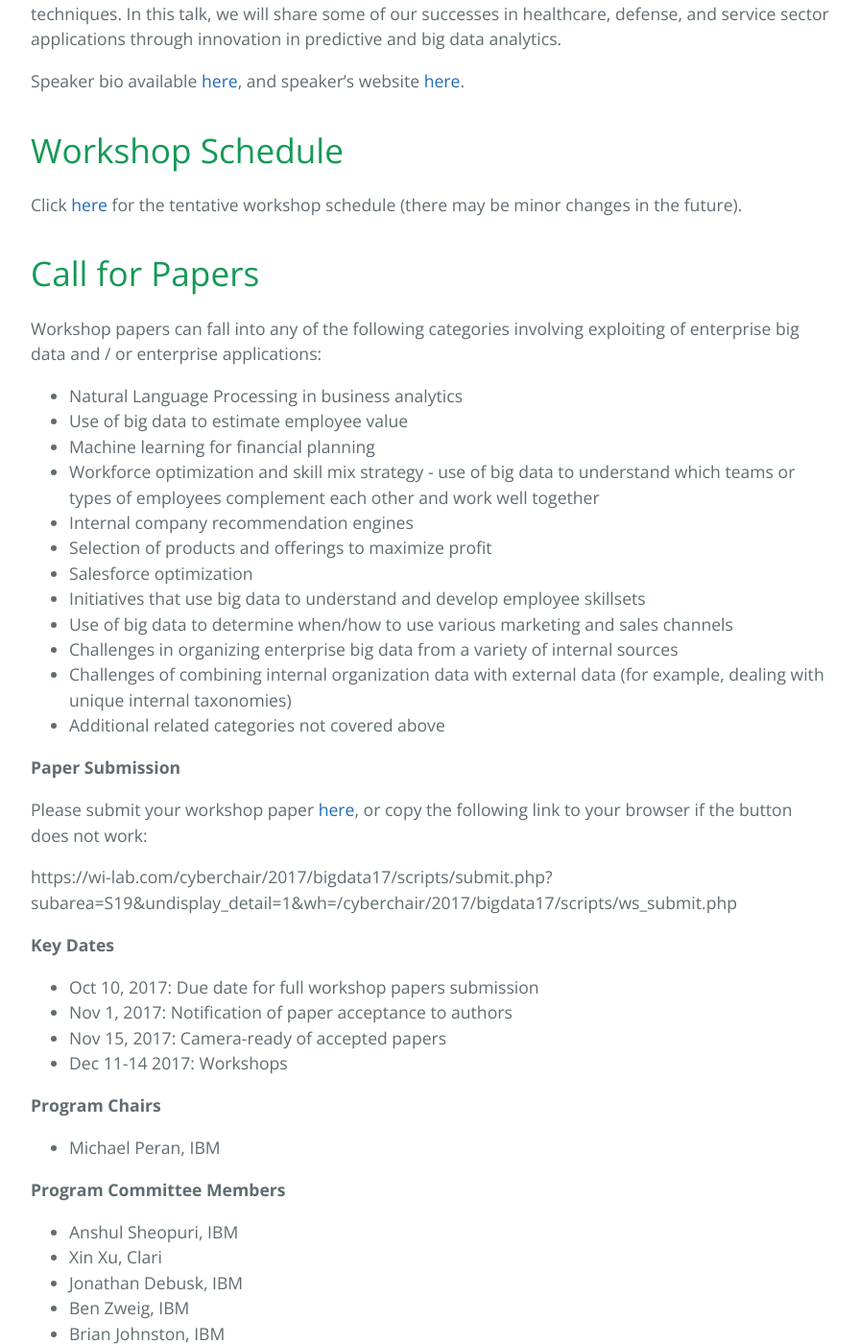
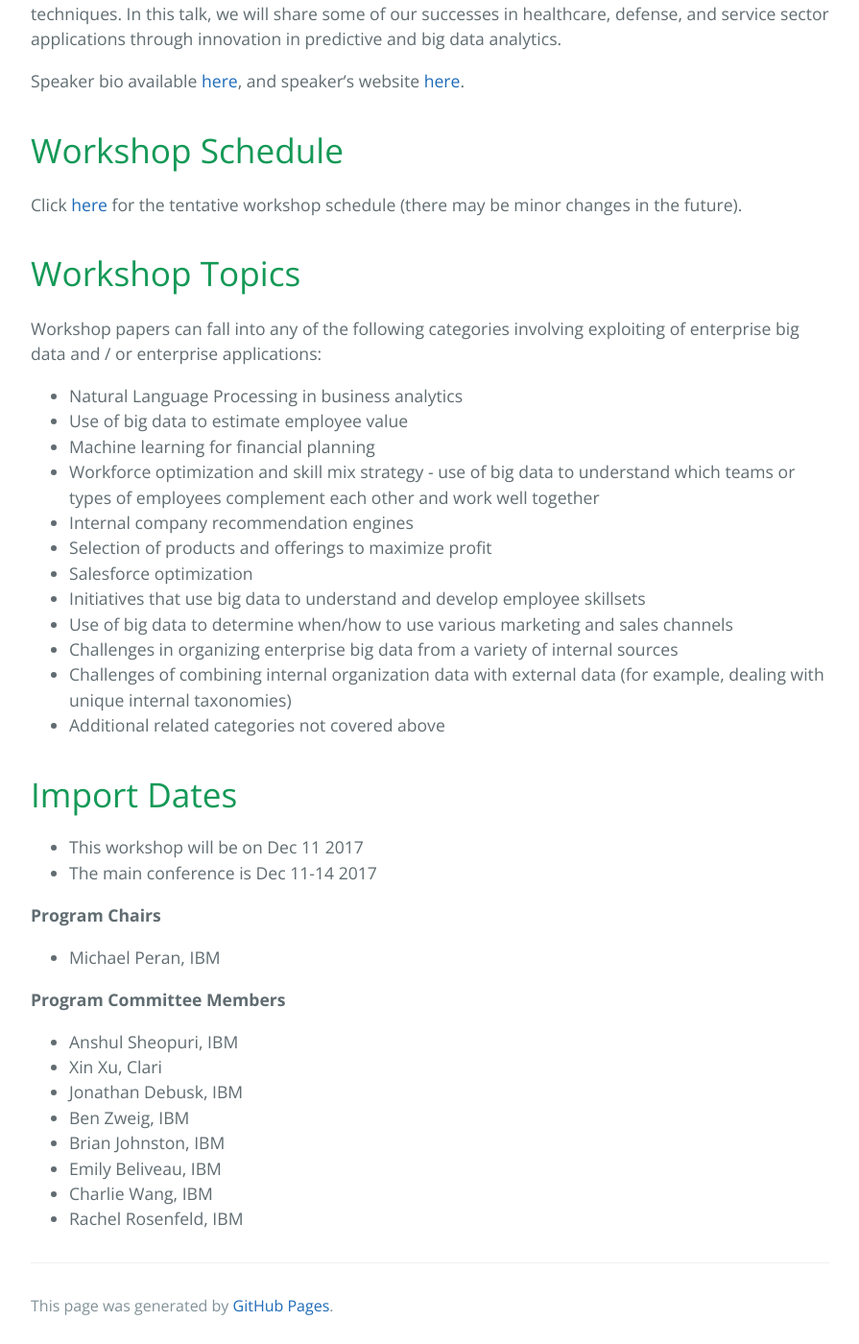
Before and after one commit to jialeiwang/jialeiwang.github.io, a Jekyll site: the page built from index.md, in a window 1280 px wide and 1400 px high, scrolled down 1342 px. Shown: the whole window at 96% size, without its empty margins (192-1087 px from the left). Built offline with Jekyll 4.4.1, drawn with Linux system fonts in a browser that asks for light colours.

Commit message:
mod landing page

```diff
--- a/index.md
+++ b/index.md
@@ -29,9 +29,8 @@ Click [here]({{ site.baseurl }}/assets/WorkshopSchedule_v5.pdf) for the tentativ
 
 
 
-Call for Papers
+Workshop Topics
 =====
-
 Workshop papers can fall into any of the following categories involving exploiting of enterprise big data and / or enterprise applications:
 * Natural Language Processing in business analytics
 * Use of big data to estimate employee value
@@ -46,17 +45,12 @@ Workshop papers can fall into any of the following categories involving exploiti
 * Challenges of combining internal organization data with external data (for example, dealing with unique internal taxonomies)
 * Additional related categories not covered above
 
-**Paper Submission**
 
-  Please submit your workshop paper [here](https://wi-lab.com/cyberchair/2017/bigdata17/scripts/submit.php?subarea=S19&undisplay_detail=1&wh=/cyberchair/2017/bigdata17/scripts/ws_submit.php), or copy the following link to your browser if the button does not work:
 
-  https://wi-lab.com/cyberchair/2017/bigdata17/scripts/submit.php?subarea=S19&undisplay_detail=1&wh=/cyberchair/2017/bigdata17/scripts/ws_submit.php
-
-**Key Dates**
-* Oct 10, 2017: Due date for full workshop papers submission
-* Nov 1, 2017: Notification of paper acceptance to authors
-* Nov 15, 2017: Camera-ready of accepted papers
-* Dec 11-14  2017: Workshops
+Import Dates
+=========
+* This workshop will be on Dec 11 2017
+* The main conference is Dec 11-14 2017
 
 **Program Chairs**
 - Michael Peran, IBM
```
